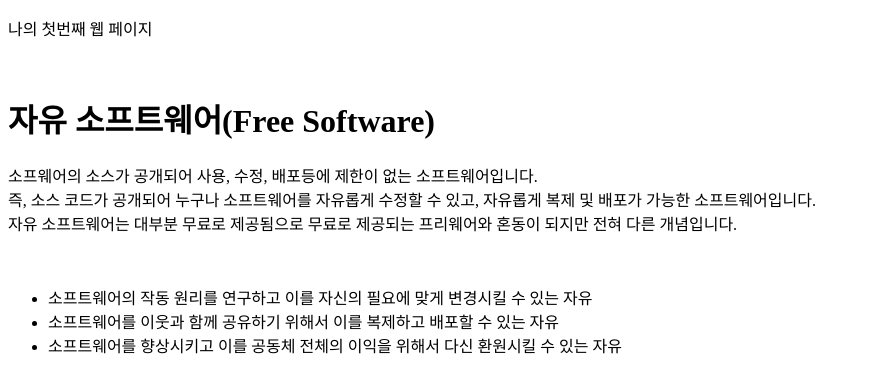
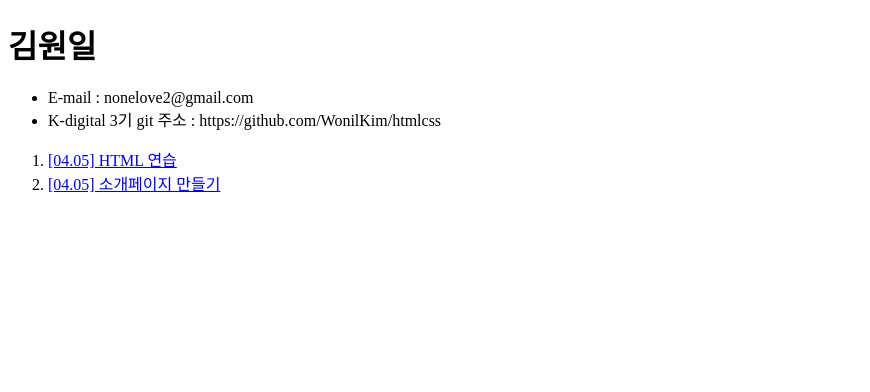
Before and after one commit to WonilKim/htmlcss, a plain HTML site: page index.html in a window 1280 px wide. Shown: the whole page, without its empty margins (0-870 px from the left). Drawn offline with Linux system fonts and the light colour scheme.

Commit message:
230405 Setup

```diff
--- a/index.html
+++ b/index.html
@@ -7,20 +7,16 @@
     <title>My first Page!</title>
 </head>
 
-        <!-- 웹 페이지에 표시할 내용 -->
-        <p>나의 첫번째 웹 페이지</p><br>
-        <h1>자유 소프트웨어(Free Software)</h1>
-        <p>
-            소프웨어의 소스가 공개되어 사용, 수정, 배포등에 제한이 없는 소프트웨어입니다.<br>
-            즉, 소스 코드가 공개되어 누구나 소프트웨어를 자유롭게 수정할 수 있고, 자유롭게 복제 및 배포가 가능한 소프트웨어입니다.<br>
-            자유 소프트웨어는 대부분 무료로 제공됨으로 무료로 제공되는 프리웨어와 혼동이 되지만 전혀 다른 개념입니다.<br>
-        </p>
-        <br>
+        <h1>김원일</h1>
+
         <ul>
-            <li>소프트웨어의 작동 원리를 연구하고 이를 자신의 필요에 맞게 변경시킬 수 있는 자유</li>
-            <li>소프트웨어를 이웃과 함께 공유하기 위해서 이를 복제하고 배포할 수 있는 자유</li>
-            <li>소프트웨어를 향상시키고 이를 공동체 전체의 이익을 위해서 다신 환원시킬 수 있는 자유</li>
+            <li>E-mail : nonelove2@gmail.com</li>
+            <li>K-digital 3기 git 주소 : https://github.com/WonilKim/htmlcss</li>
         </ul>
+        <ol>
+            <li><a href="./chapter1/01.html">[04.05] HTML 연습</a></li>
+            <li><a href="./chapter2/02.html">[04.05] 소개페이지 만들기</a></li>
+        </ol>
 
         <br>
 
```
Also changed, not shown: chapter1/01.html (renamed from chapter1/index.html).
